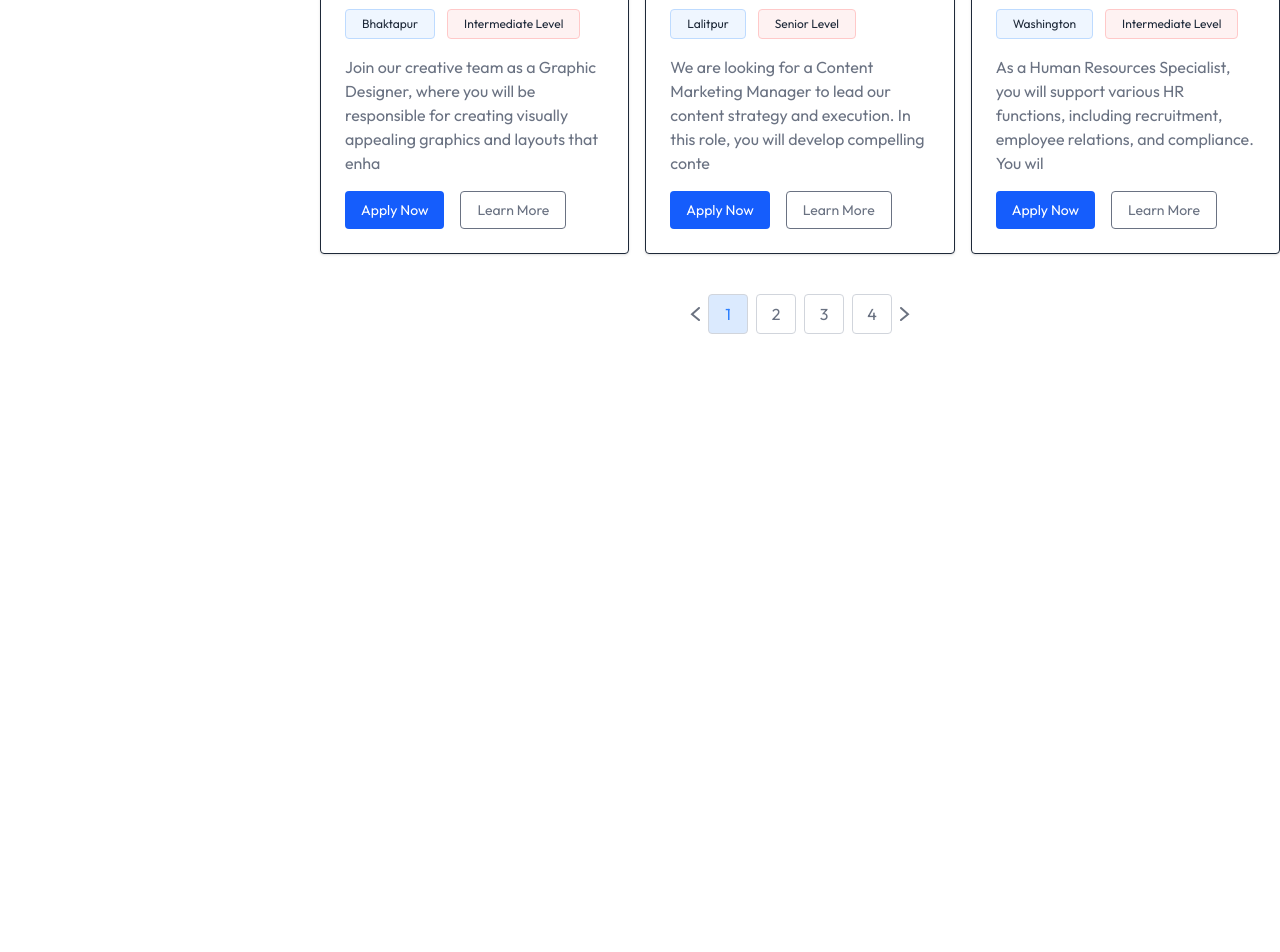
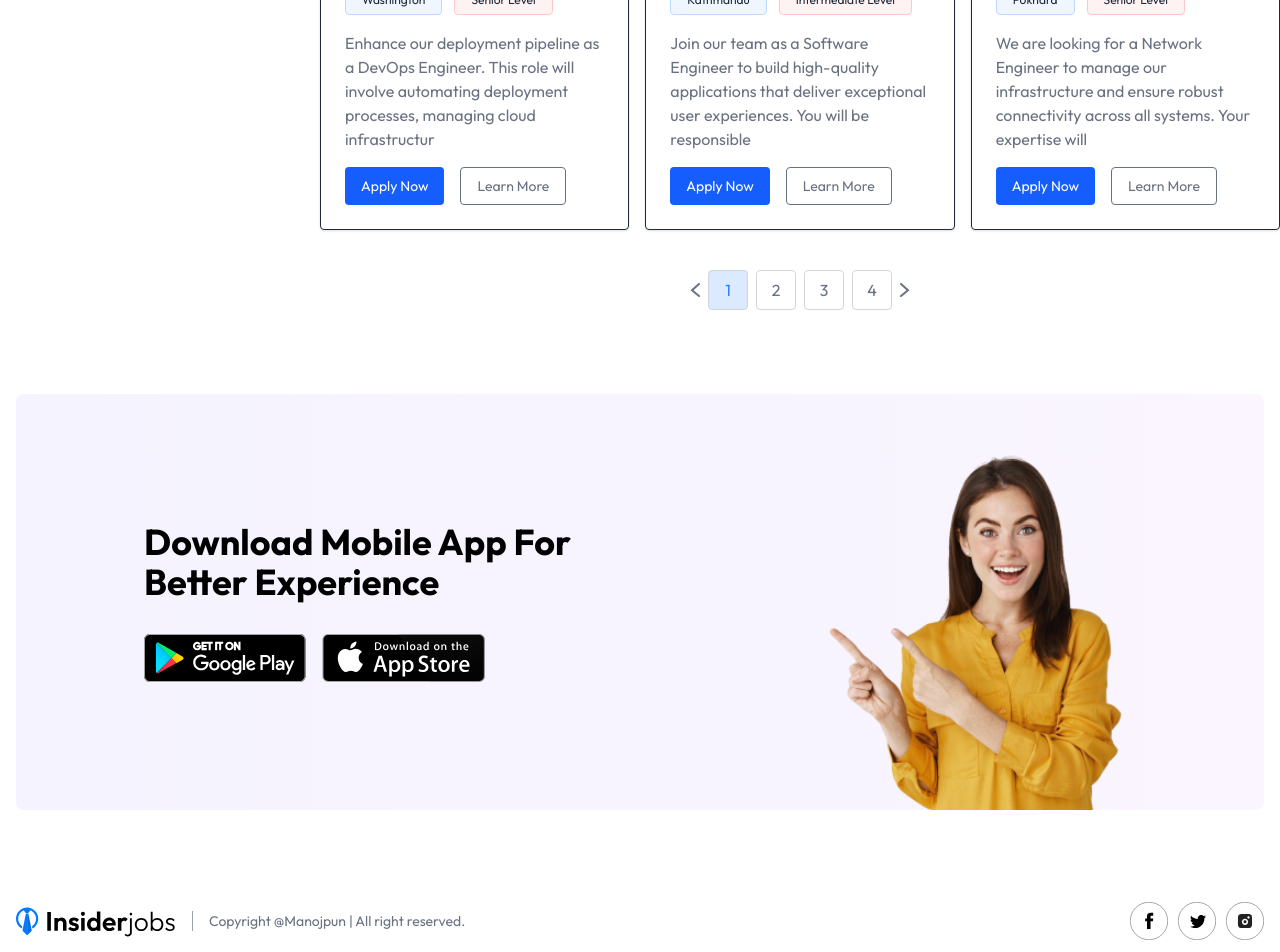
Before and after one commit to manoj-pun/job-portal, a React (Vite) app in the folder frontend/: page / in a window 1280 px wide. Shown: the part 1068-2020 px from the top of the page. Before the commit the page ends 1406 px from the top, so only its background shows below. Built offline with nearby package versions, Linux system fonts and the light colour scheme.

Commit message:
added footer

```diff
--- /dev/null
+++ b/frontend/src/components/AppDownload.jsx
@@ -0,0 +1,25 @@
+import React from 'react'
+import { assets } from '../assets/assets'
+
+const AppDownload = () => {
+  return (
+    <div className='container px-4 2xl:px-20 mx-auto my-20'>
+        <div className='relative bg-gradient-to-r from-violet-50 to-purple-50 p-12 sm:p-24 lg:p-32 rounded-lg '>
+            <div>
+                <h1 className='text-2xl sm:text-4xl font-bold mb-8 max-w-md'>Download Mobile App For Better Experience</h1>
+                <div className='flex gap-4'>
+                    <a href="#" className='inline-block'>
+                        <img className='h-12' src={assets.play_store} alt="" />
+                    </a>
+                    <a href="#" className='inline-block'>
+                        <img className='h-12' src={assets.app_store} alt="" />
+                    </a>
+                </div>
+                <img className='absolute w-80 right-0 bottom-0 mr-32 max-lg:hidden' src={assets.app_main_img} alt="" />
+            </div>
+        </div>
+    </div>
+  )
+}
+
+export default AppDownload
--- /dev/null
+++ b/frontend/src/components/Footer.jsx
@@ -0,0 +1,18 @@
+import React from 'react'
+import { assets } from '../assets/assets'
+
+const Footer = () => {
+  return (
+    <div className='container px-4 2xl:px-20 mx-auto flex items-center justify-between gap-4 py-3 mt-20'>
+      <img width={160} src={assets.logo} alt="" />
+      <p className='flex-1 border-l border-gray-400 pl-4 text-sm text-gray-500 max-sm:hidden'>Copyright @Manojpun | All right reserved.</p>
+      <div className='flex gap-2.5'>
+        <img width={38} src={assets.facebook_icon} alt="" />
+        <img width={38} src={assets.twitter_icon} alt="" />
+        <img width={38} src={assets.instagram_icon} alt="" />
+      </div>
+    </div>
+  )
+}
+
+export default Footer
--- a/frontend/src/components/JobListing.jsx
+++ b/frontend/src/components/JobListing.jsx
@@ -1,53 +1,20 @@
-import React, { useContext, useEffect, useState } from 'react'
+import React, { useContext, useState } from 'react'
 import { AppContext } from '../context/AppContext'
-import { assets, JobCategories,JobLocations } from '../assets/assets';
-import JobCard from './JobCard';
+import { assets, JobCategories, JobLocations } from '../assets/assets'
+import JobCard from './JobCard'
 
 const JobListing = () => {
 
-    const {isSearched,searchFilter,setSearchFilter,jobs} = useContext(AppContext);
+    const {isSearched,searchFilter,setSearchFilter,jobs} = useContext(AppContext)
 
-    const [showFilter,setShowFilter] = useState(false);
-    const [currentPage,setCurrentPage] = useState(1);
-    const [selectedCategories,setSelectedCategories] = useState([]);
-    const [selectedLocations,setSelectedLocations] = useState([]);
-
-    const [filteredJobs,setFilteredJobs] = useState(jobs);
-
-    const handleCategoryChange = (category) => {
-        setSelectedCategories(
-            prev => prev.includes(category) ? prev.filter ( c => c!== category ) : [...prev,category]
-        )
-    }
-
-    const handleLocationChange = (location) => {
-        setSelectedLocations(
-            prev => prev.includes(location) ? prev.filter ( c => c!== location ) : [...prev,location]
-        )
-    }
-
-    useEffect(() => {
-
-        const matchesCategory = job => selectedCategories.length === 0 || selectedCategories.includes(job.category);
-
-        const matchesLocation = job => selectedLocations.length === 0 || selectedLocations.includes(job.location);
-
-        const matchesTitle = job => searchFilter.title === "" || job.title.toLowerCase().includes(searchFilter.title.toLowerCase());
-
-        const matchesSearchLocation = job => searchFilter.location === "" || job.location.toLowerCase().includes(searchFilter.location.toLowerCase());
-
-        const newFilteredJobs = jobs.slice().reverse().filter(
-            job => matchesCategory(job) && matchesLocation(job) && matchesTitle(job) && matchesSearchLocation(job)
-        )
-
-        setFilteredJobs(newFilteredJobs);
-        setCurrentPage(1);
-
-    },[jobs,selectedCategories,selectedLocations,searchFilter])
+    const [showFilter,setShowFilter] = useState(false)
+    const [currentPage,setCurrentPage] = useState(1)
 
   return (
     <div className='container 2xl:px-20 mx-auto flex flex-col lg:flex-row max-lg:space-y-8 py-1'>
+      {/* Sidebar */}
       <div className='w-full lg:w-1/4 bg-white px-4'>
+        {/* Search Filter from Hero component */}
         {
             isSearched &&  (searchFilter.title !== "" || searchFilter.location !== "") && (
                 <>
@@ -74,15 +41,15 @@ const JobListing = () => {
             {showFilter ? "Close" : "Filters"}
         </button>
 
+        {/* Category Filter */}
         <div className={showFilter ? "" : "max-lg:hidden"}>
             <h4 className='font-medium text-lg py-2'>Search By Categories</h4>
             <ul className='space-y-1 text-gray-600'>
                 {JobCategories.map((category,index) => (
                     <li className='flex gap-2 items-center' key={index}>
-                        <input className='scale-125'
-                        type="checkbox"
-                        onChange={ () => handleCategoryChange(category)}
-                        checked = {selectedCategories.includes(category)}
+                        <input className='scale-125' type="checkbox"
+                        // onChange={ () => handleCategoryChange(category)}
+                        // checked = {selectedCategories.includes(category)}
                         />
                         {category}
                     </li>
@@ -90,51 +57,59 @@ const JobListing = () => {
             </ul>
         </div>
 
+        {/* Location Filter */}
         <div className={showFilter ? "" : "max-lg:hidden"}>
-            <h4 className='font-medium text-lg py-2 pt-10'>Search By Location</h4>
+            <h4 className='font-medium text-lg py-2 pt-14'>Search By Location</h4>
             <ul className='space-y-1 text-gray-600'>
                 {JobLocations.map((location,index) => (
                     <li className='flex gap-2 items-center' key={index}>
-                        <input className='scale-125'
-                        type="checkbox"
-                        onChange={ () => handleLocationChange(location)}
-                        checked = {selectedLocations.includes(location)}
+                        <input className='scale-125' type="checkbox"
+                        // onChange={ () => handleCategoryChange(category)}
+                        // checked = {selectedCategories.includes(category)}
                         />
                         {location}
                     </li>
                 ))}
             </ul>
         </div>
-
       </div>
 
+      {/* Job Listing */}
       <section className='w-full lg:w-3/4 text-gray-800 max-lg:px-4'>
         <h3 className='font-medium text-3xl py-2' id='job-list'>Latest Jobs</h3>
         <p className='mb-8'>Get your desired jobs from top companies</p>
         <div className='grid grid-cols-1 sm:grid-cols-2 xl:grid-cols-3 gap-4'>
-            {filteredJobs.slice((currentPage-1)*6,currentPage*6).map((job,index) => (
+            {/* {filteredJobs.slice((currentPage-1)*6,currentPage*6).map((job,index) => (
+                <JobCard key={index} job={job} />
+            ))} */}
+
+            {jobs.slice((currentPage-1)*6,currentPage*6).map((job,index) => (
                 <JobCard key={index} job={job} />
             ))}
         </div>
 
-        {filteredJobs.length > 0 && (
+
+        {/* Pagination */}
+        {jobs.length > 0 && (
             <div className='flex items-center justify-center space-x-2 mt-10'>
                 <a href="#job-list">
                     <img onClick={() => setCurrentPage(Math.max(currentPage - 1, 1))} src={assets.left_arrow_icon} alt="" />
                 </a>
-                {Array.from({length:Math.ceil(filteredJobs.length/6)}).map((_,index) => (
+                {Array.from({length:Math.ceil(jobs.length/6)}).map((_,index) => (
                     <a key={index} href='#job-list'>
                         <button onClick={() => setCurrentPage(index+1)} className={`w-10 h-10 flex items-center justify-center border border-gray-300 rounded ${currentPage === index+1 ? "bg-blue-100 text-blue-500" : "text-gray-500"}`}>{index + 1}</button>
                     </a>
                 ))}
                 <a href="#job-list">
-                    <img onClick={() => setCurrentPage(Math.min(currentPage+1,Math.ceil(filteredJobs.length/6)))} src={assets.right_arrow_icon} alt="" />
+                    <img onClick={() => setCurrentPage(Math.min(currentPage+1,Math.ceil(jobs.length/6)))} src={assets.right_arrow_icon} alt="" />
                 </a>
             </div>
         )}
 
       </section>
 
+
+
     </div>
   )
 }
--- a/frontend/src/pages/Home.jsx
+++ b/frontend/src/pages/Home.jsx
@@ -2,6 +2,8 @@ import React from 'react'
 import Navbar from '../components/Navbar'
 import Hero from '../components/Hero'
 import JobListing from '../components/JobListing'
+import AppDownload from '../components/AppDownload'
+import Footer from '../components/Footer'
 
 const Home = () => {
   return (
@@ -9,6 +11,8 @@ const Home = () => {
       <Navbar/>
       <Hero/>
       <JobListing/>
+      <AppDownload/>
+      <Footer/>
     </div>
   )
 }
```
